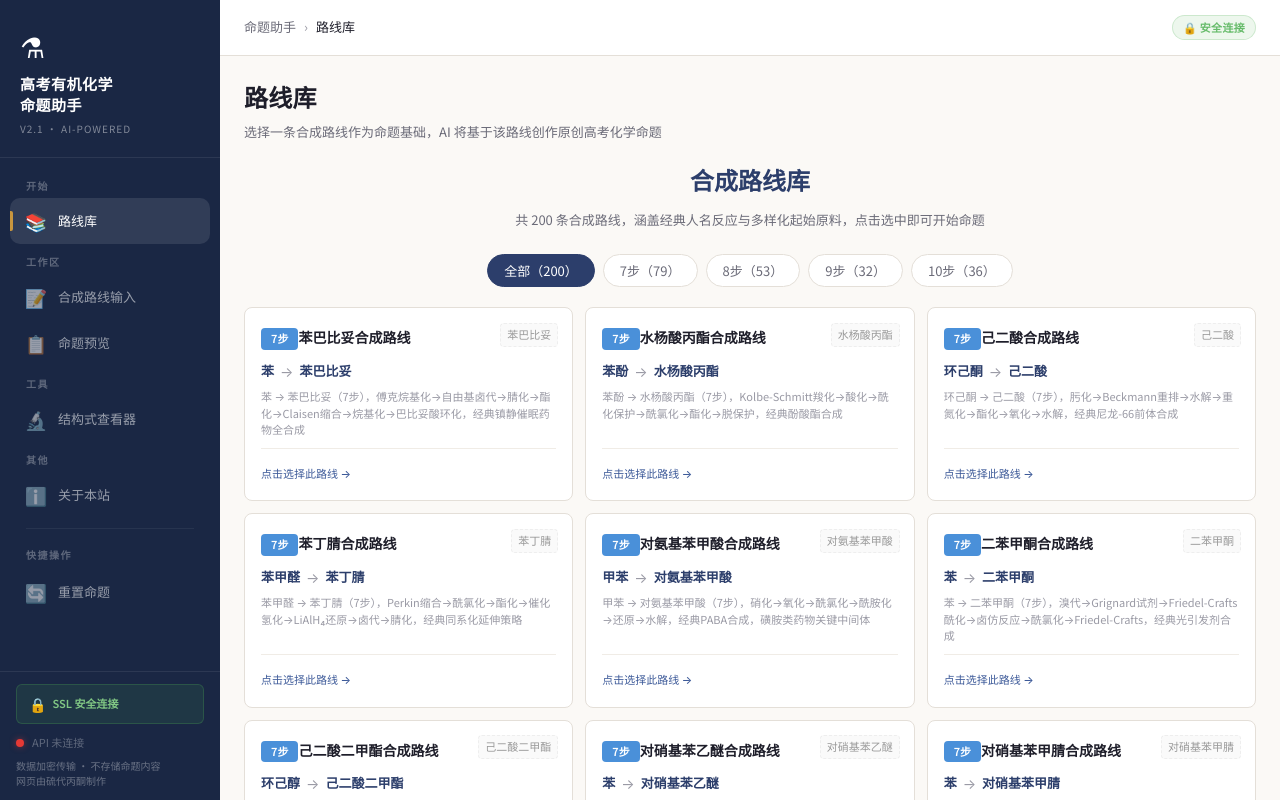
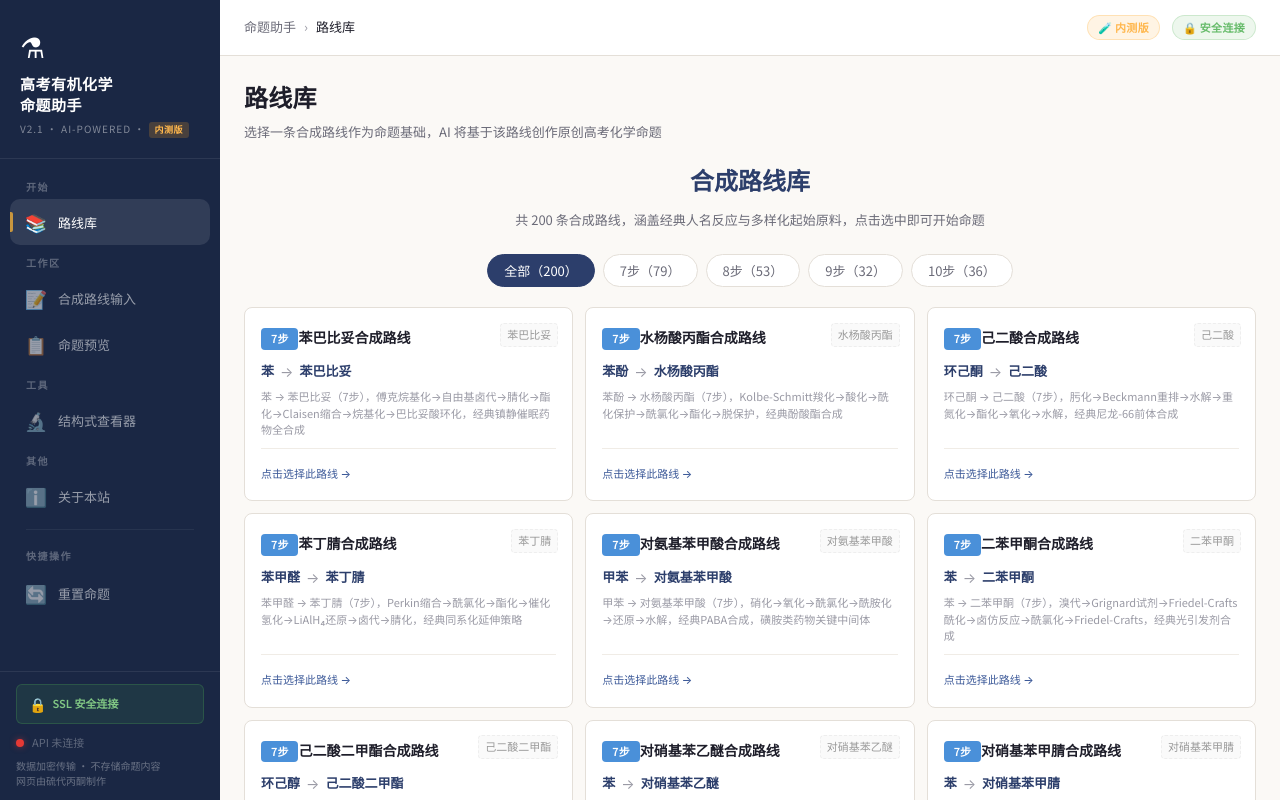
Before and after one commit to Thioacetone/chem-question-agent, a React (Vite) app in the folder frontend/: page / in a window 1280 px wide. Shown: the top 800 px of the page. Built offline with nearby package versions, Linux system fonts and the light colour scheme; no server answers; the HTML template or start-up script is replaced by a standard one.

Commit message:
feat: add beta version indicator across sidebar, topbar, and footer

```diff
--- a/frontend/src/App.jsx
+++ b/frontend/src/App.jsx
@@ -190,7 +190,7 @@ export default function App() {
         <div className="sidebar-brand">
           <span className="brand-icon">⚗</span>
           <h2>高考有机化学<br/>命题助手</h2>
-          <div className="brand-subtitle">v2.1 · AI-Powered</div>
+          <div className="brand-subtitle">v2.1 · AI-Powered · <span className="beta-tag">内测版</span></div>
         </div>
 
         <nav className="sidebar-nav">
@@ -266,6 +266,9 @@ export default function App() {
             <span className="current">{BREADCRUMB_MAP[activeTab]}</span>
           </div>
           <div className="topbar-actions">
+            <span className="badge badge-beta" title="当前为内测版本，功能持续完善中">
+              🧪 内测版
+            </span>
             <span className="badge badge-secure" title="全站HTTPS加密，数据安全传输">
               🔒 安全连接
             </span>
@@ -421,7 +424,7 @@ export default function App() {
         <footer className="site-footer">
           <div className="footer-content">
             <div className="footer-left">
-              <span className="footer-brand">高考有机化学命题助手 v2.1</span>
+              <span className="footer-brand">高考有机化学命题助手 v2.1 内测版</span>
               <span className="footer-sep">|</span>
               <span>基于 DeepSeek AI 驱动</span>
             </div>
--- a/frontend/src/index.css
+++ b/frontend/src/index.css
@@ -681,6 +681,27 @@ body {
   cursor: default;
 }
 
+.badge-beta {
+  background: rgba(255, 167, 38, 0.12);
+  color: #FFB74D;
+  border: 1px solid rgba(255, 167, 38, 0.25);
+  font-weight: 600;
+  cursor: default;
+}
+
+/* 内测标签（侧边栏内） */
+.beta-tag {
+  display: inline-block;
+  background: rgba(255, 167, 38, 0.2);
+  color: #FFB74D;
+  padding: 1px 6px;
+  border-radius: 3px;
+  font-size: 9px;
+  font-weight: 700;
+  letter-spacing: 0.5px;
+  vertical-align: middle;
+}
+
 /* === 难度滑块 === */
 .difficulty-slider {
   display: flex;
```
